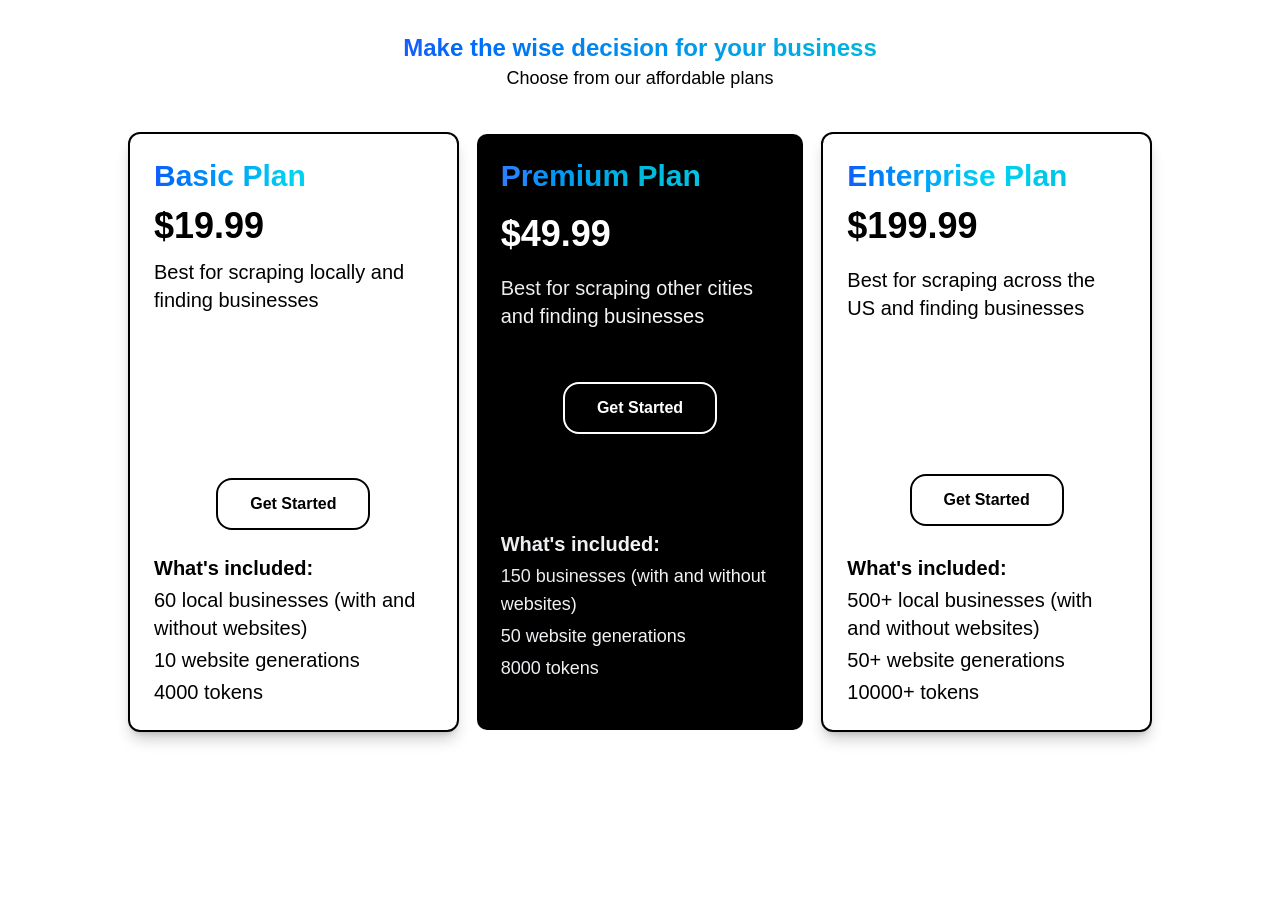
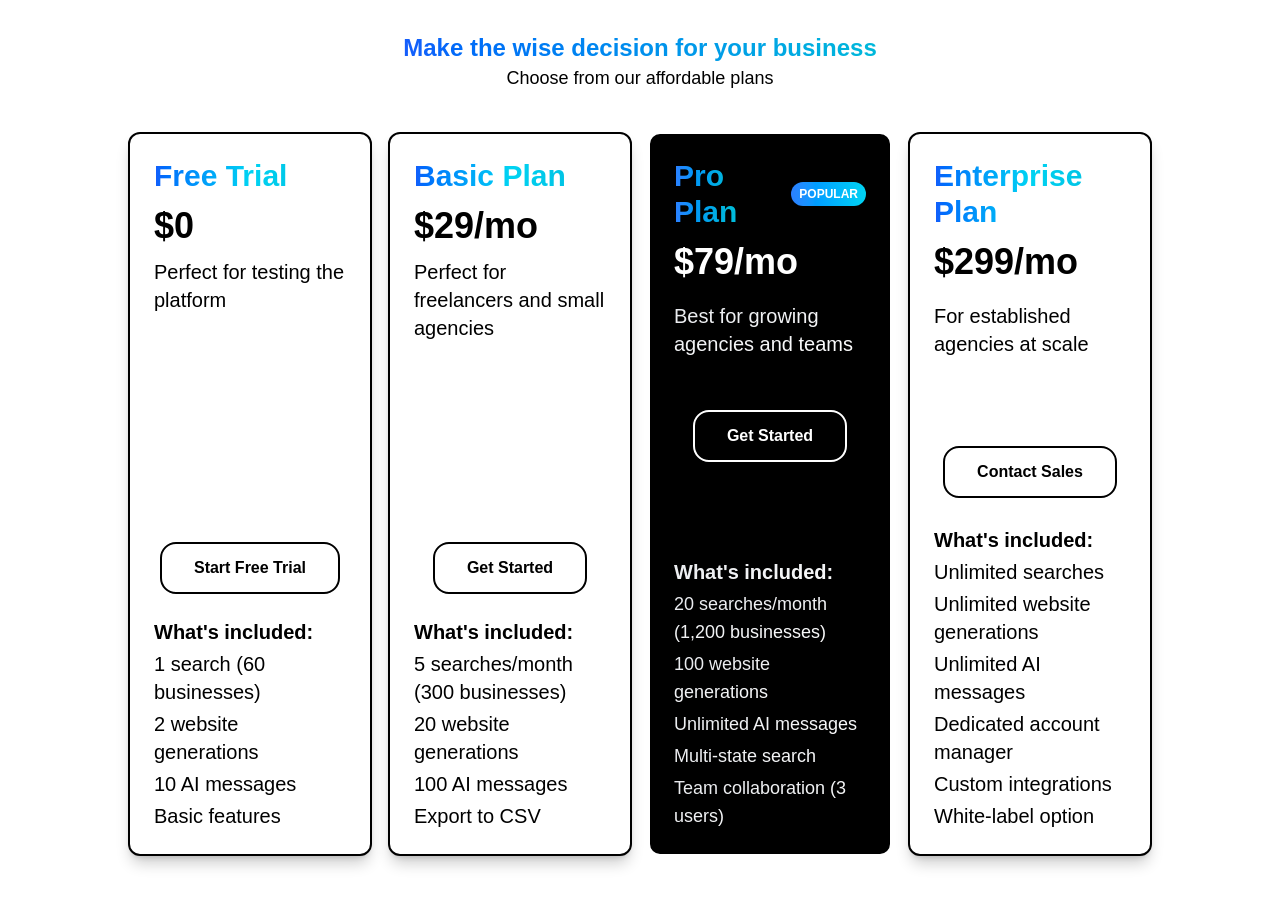
Before and after one commit to Ilgert1/SpringBootProject, a Next.js app in the folder products-frontend/: page /info in a window 1280 px wide. Shown: the part 440-1346 px from the top of the page. Before the commit the page ends 1300 px from the top, so only its background shows below. Built offline with nearby package versions, Linux system fonts and the light colour scheme.

Commit message:
added basic plan

```diff
--- a/products-frontend/app/info/page.tsx
+++ b/products-frontend/app/info/page.tsx
@@ -76,6 +76,34 @@ export default function infoAboutUs(){
                             </div>
                             {/* Pricing Plans */}
                             <div className="flex flex-col sm:flex-row gap-4 w-full justify-center">
+                                {/*FREE TIER WHITE*/}
+                                <motion.div
+                                    whileHover={{ scale: 1.00, y: -3 }}
+                                    transition={{ type: "spring", stiffness: 200, damping: 7 }}
+                                    className="border-2 border-black rounded-xl p-6 flex flex-col justify-between flex-1 min-h-[600px] bg-white shadow-lg shadow-black/20 hover:shadow-xl transition">
+                                    <div className="text-left space-y-3">
+                                        <h1 className="bg-gradient-to-r from-blue-600 via-cyan-400 to-cyan-500 text-transparent bg-clip-text text-2xl md:text-3xl font-bold">
+                                            Free Trial
+                                        </h1>
+                                        <p className="text-black text-4xl font-bold mt-2">$0</p>
+                                        <p className="text-black text-xl">
+                                            Perfect for testing the platform
+                                        </p>
+                                    </div>
+                                    <div className="mt-6">
+                                        <button className="border-2 border-black rounded-2xl px-8 py-3 mx-auto text-black font-semibold hover:bg-black hover:text-white transform hover:scale-105 transition">
+                                            Start Free Trial
+                                        </button>
+
+                                        <div className="text-left mt-6 space-y-1">
+                                            <p className="text-black text-xl font-bold">What's included:</p>
+                                            <p className="text-black text-xl">1 search (60 businesses)</p>
+                                            <p className="text-black text-xl">2 website generations</p>
+                                            <p className="text-black text-xl">10 AI messages</p>
+                                            <p className="text-black text-xl">Basic features</p>
+                                        </div>
+                                    </div>
+                                </motion.div>
 
                                 {/* Basic Plan - White */}
                                 <motion.div
@@ -86,9 +114,9 @@ export default function infoAboutUs(){
                                         <h1 className="bg-gradient-to-r from-blue-600 via-cyan-400 to-cyan-500 text-transparent bg-clip-text text-2xl md:text-3xl font-bold">
                                             Basic Plan
                                         </h1>
-                                        <p className="text-black text-4xl font-bold mt-2">$19.99</p>
+                                        <p className="text-black text-4xl font-bold mt-2">$29/mo</p>
                                         <p className="text-black text-xl">
-                                            Best for scraping locally and finding businesses
+                                            Perfect for freelancers and small agencies
                                         </p>
                                     </div>
 
@@ -99,9 +127,10 @@ export default function infoAboutUs(){
 
                                         <div className="text-left mt-6 space-y-1">
                                             <p className="text-black text-xl font-bold">What's included:</p>
-                                            <p className="text-black text-xl">60 local businesses (with and without websites)</p>
-                                            <p className="text-black text-xl">10 website generations</p>
-                                            <p className="text-black text-xl">4000 tokens</p>
+                                            <p className="text-black text-xl">5 searches/month (300 businesses)</p>
+                                            <p className="text-black text-xl">20 website generations</p>
+                                            <p className="text-black text-xl">100 AI messages</p>
+                                            <p className="text-black text-xl">Export to CSV</p>
                                         </div>
                                     </div>
                                 </motion.div>
@@ -112,12 +141,17 @@ export default function infoAboutUs(){
                                     transition={{ type: "spring", stiffness: 200, damping: 7 }}
                                     className="border-2 border-white rounded-xl p-6 flex flex-col flex-1 min-h-[600px] bg-black shadow-blue-800 hover:shadow-xl transition">
                                     <div className="text-left space-y-3">
-                                        <h1 className="inline-block w-full bg-gradient-to-r from-blue-500 via-cyan-500 to-cyan-400 text-transparent bg-clip-text text-2xl md:text-3xl font-bold">
-                                            Premium Plan
-                                        </h1>
-                                        <p className="text-4xl font-extrabold text-white mt-2">$49.99</p>
+                                        <div className="flex items-center gap-2">
+                                            <h1 className="inline-block w-full bg-gradient-to-r from-blue-500 via-cyan-500 to-cyan-400 text-transparent bg-clip-text text-2xl md:text-3xl font-bold">
+                                                Pro Plan
+                                            </h1>
+                                            <span className="px-2 py-1 bg-gradient-to-r from-blue-500 to-cyan-400 text-white text-xs rounded-full font-bold">
+                                                    POPULAR
+                                            </span>
+                                        </div>
+                                        <p className="text-4xl font-extrabold text-white mt-2">$79/mo</p>
                                         <p className="inline-block w-full bg-gradient-to-br from-gray-200 to-white text-transparent bg-clip-text text-xl pt-2">
-                                            Best for scraping other cities and finding businesses
+                                            Best for growing agencies and teams
                                         </p>
                                     </div>
 
@@ -131,9 +165,11 @@ export default function infoAboutUs(){
                                                 What's included:
                                             </p>
                                             <ul className="list-disc list-inside space-y-1 text-left">
-                                                <li className="inline-block w-full bg-gradient-to-br from-gray-200 to-white text-transparent bg-clip-text text-lg">150 businesses (with and without websites)</li>
-                                                <li className="inline-block w-full bg-gradient-to-br from-gray-200 to-white text-transparent bg-clip-text text-lg">50 website generations</li>
-                                                <li className="inline-block w-full bg-gradient-to-br from-gray-200 to-white text-transparent bg-clip-text text-lg">8000 tokens</li>
+                                                <li className="inline-block w-full bg-gradient-to-br from-gray-200 to-white text-transparent bg-clip-text text-lg">20 searches/month (1,200 businesses)</li>
+                                                <li className="inline-block w-full bg-gradient-to-br from-gray-200 to-white text-transparent bg-clip-text text-lg">100 website generations</li>
+                                                <li className="inline-block w-full bg-gradient-to-br from-gray-200 to-white text-transparent bg-clip-text text-lg">Unlimited AI messages</li>
+                                                <li className="inline-block w-full bg-gradient-to-br from-gray-200 to-white text-transparent bg-clip-text text-lg">Multi-state search</li>
+                                                <li className="inline-block w-full bg-gradient-to-br from-gray-200 to-white text-transparent bg-clip-text text-lg">Team collaboration (3 users)</li>
                                             </ul>
                                         </div>
                                     </div>
@@ -146,36 +182,33 @@ export default function infoAboutUs(){
                                     className="border-2 border-black rounded-xl p-6 flex flex-col justify-between flex-1 min-h-[600px] bg-white shadow-lg shadow-black/20 hover:shadow-xl transition">
                                     <div className="text-left space-y-3">
                                         <h1 className="bg-gradient-to-r from-blue-600 via-cyan-400 to-cyan-500 text-transparent bg-clip-text text-2xl md:text-3xl font-bold">Enterprise Plan</h1>
-                                        <p className="mt-2 text-black text-4xl font-bold">$199.99</p>
+                                        <p className="mt-2 text-black text-4xl font-bold">$299/mo</p>
                                         <p className="text-black text-xl pt-2">
-                                            Best for scraping across the US and finding businesses
+                                            For established agencies at scale
                                         </p>
                                     </div>
 
                                     <div className="mt-6">
                                         <button className="border-2 border-black rounded-2xl px-8 py-3 mx-auto text-black font-semibold hover:bg-black hover:text-white transform hover:scale-105 transition">
-                                            Get Started
+                                            Contact Sales
                                         </button>
 
                                         <div className="text-left mt-7 space-y-1">
                                             <p className="text-black text-xl font-bold">What's included:</p>
-                                            <p className="text-black text-xl">500+ local businesses (with and without websites)</p>
-                                            <p className="text-black text-xl">50+ website generations</p>
-                                            <p className="text-black text-xl">10000+ tokens</p>
+                                            <p className="text-black text-xl">Unlimited searches</p>
+                                            <p className="text-black text-xl">Unlimited website generations</p>
+                                            <p className="text-black text-xl">Unlimited AI messages</p>
+                                            <p className="text-black text-xl">Dedicated account manager</p>
+                                            <p className="text-black text-xl">Custom integrations</p>
+                                            <p className="text-black text-xl">White-label option</p>
                                         </div>
                                     </div>
                                 </motion.div>
-
                             </div>
                         </div>
-
                     </div>
-
-
                 </div>
             </section>
         </main>
     )
-
-
 }
--- a/products-frontend/app/products/components/GroupedLeadsView.tsx
+++ b/products-frontend/app/products/components/GroupedLeadsView.tsx
@@ -320,7 +320,7 @@ export default function GroupedLeadsView({ leads }: GroupedLeadsViewProps) {
                                         <select
                                             value={locationFilter}
                                             onChange={(e) => setLocationFilter(e.target.value)}
-                                            className="w-full px-3 py-2 text-sm rounded-lg border border-gray-300 focus:ring-2 focus:ring-green-500 bg-white"
+                                            className="w-full text-black px-3 py-2 text-sm rounded-lg border border-gray-300 focus:ring-2 focus:ring-green-500 bg-white"
                                         >
                                             <option value="all">All Locations ({allHotLeads.length})</option>
                                             {uniqueLocations.map(loc => (
@@ -334,7 +334,7 @@ export default function GroupedLeadsView({ leads }: GroupedLeadsViewProps) {
                                         <select
                                             value={dateFilter}
                                             onChange={(e) => setDateFilter(e.target.value)}
-                                            className="w-full px-3 py-2 text-sm rounded-lg border border-gray-300 focus:ring-2 focus:ring-green-500 bg-white"
+                                            className="w-full px-3 text-black py-2 text-sm rounded-lg border border-gray-300 focus:ring-2 focus:ring-green-500 bg-white"
                                         >
                                             <option value="all">All Time</option>
                                             <option value="today">Today</option>
--- a/products-frontend/package.json
+++ b/products-frontend/package.json
@@ -8,6 +8,7 @@
     "start": "next start"
   },
   "dependencies": {
+    "@stripe/stripe-js": "^8.5.2",
     "flowbite-react": "^0.12.9",
     "framer-motion": "^12.23.24",
     "lucide-react": "^0.546.0",
```
Also changed, not shown: 1 other file (tests, documents, lock files or other folders).
